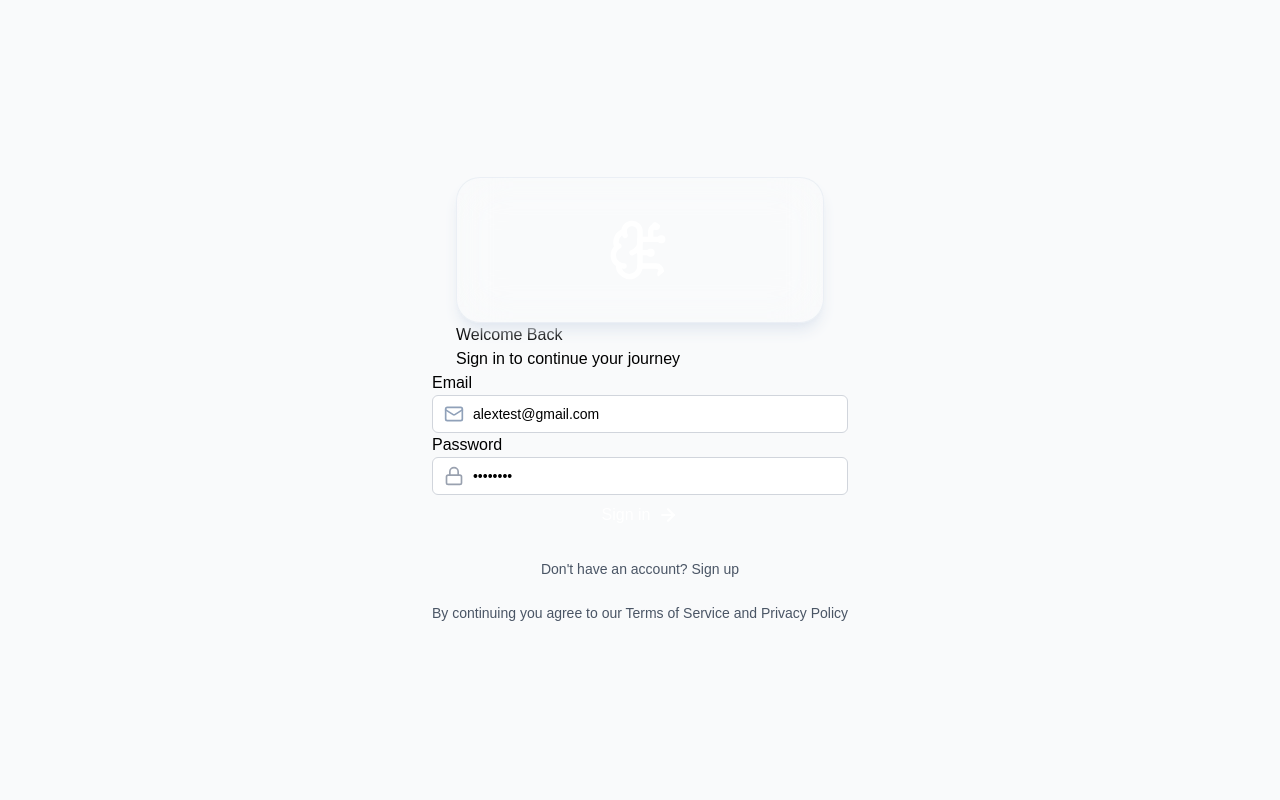
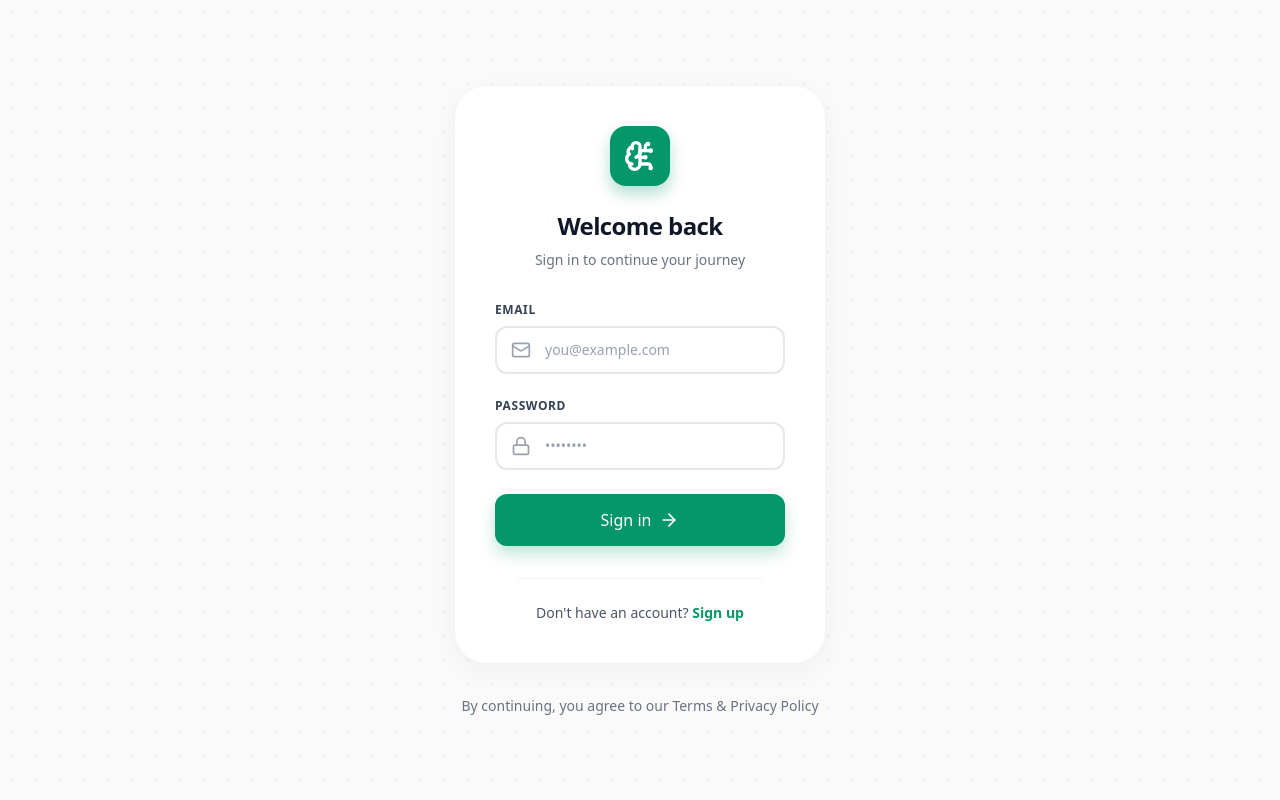
Before and after one commit to Naveen-Kumar48/AI-powered-Learning-Assistant-app, a React app in the folder frontend/: page /login in a window 1280 px wide. Built offline with nearby package versions, Linux system fonts and the light colour scheme; the HTML template or start-up script is replaced by a standard one.

Commit message:
feat: Update LoginPage and RegisterPage with improved UI and form validation; add Spinner component for loading state

```diff
--- a/frontend/src/pages/Auth/LoginPage.jsx
+++ b/frontend/src/pages/Auth/LoginPage.jsx
@@ -7,8 +7,8 @@ import { BrainCircuit, Mail, Lock, ArrowRight } from "lucide-react";
 import toast from "react-hot-toast";
 
 const LoginPage = () => {
-  const [email, setEmail] = useState("alextest@gmail.com");
-  const [password, setPassword] = useState("test@123");
+  const [email, setEmail] = useState("");
+  const [password, setPassword] = useState("");
   const [error, setError] = useState("");
   const [loading, setLoading] = useState(false);
   const [focusedField, setFocusedField] = useState(null);
@@ -34,111 +34,115 @@ const LoginPage = () => {
     }
   };
   return (
-    <div className="flex items-center justify-center min-h-screen bg-gray-50 linear-to-br from-primary to-secondary">
-      <div className=" absolute insert-0 bg-[radial-gradient(#e5eeb,transplant_px)] bg-size [16px_16px] bg-opacity-30 ">
-        <div className=" relative  w-full max-w-md px-6">
-          <div className=" bg-white/10 backdrop-blur-xl border border-slate-200/60 rounded-3xl shadow-lg shadow-slate-200">
+    <div className="flex items-center justify-center min-h-screen bg-[#fafafa] font-sans relative overflow-hidden">
+      {/* Background dot pattern */}
+      <div className="absolute inset-0 z-0 bg-[radial-gradient(#e5e7eb_1px,transparent_1px)] [background-size:24px_24px] opacity-70"></div>
+
+      <div className="relative z-10 w-full max-w-[420px] px-6 flex flex-col items-center">
+        {/* Card */}
+        <div className="bg-white rounded-[2rem] shadow-[0_8px_30px_rgb(0,0,0,0.04)] w-full p-8 sm:p-10 mb-8 border border-gray-100">
+
           {/* Header */}
-            <div className=" text-center mb-10">
-              <BrainCircuit className=" inline-flex items-center justify-center w-16 h-16 bg-linear-to-bg from-emerald-500 to-primary toteal-500 text-white rounded-full mt-10" strokeWidth={2} />
+          <div className="flex flex-col items-center mb-8">
+            <div className="bg-[#059669] p-3.5 rounded-2xl shadow-[0_8px_16px_rgba(5,150,105,0.3)] mb-6">
+              <BrainCircuit className="w-8 h-8 text-white relative z-10" strokeWidth={2.5} />
             </div>
+            <h1 className="text-2xl font-bold text-gray-900 mb-2 tracking-tight">Welcome back</h1>
+            <p className="text-gray-500 text-sm">Sign in to continue your journey</p>
           </div>
 
-          <h1 className="">Welcome Back</h1>
-          <p className="">Sign in to continue your journey</p>
-        </div>
+          {/* Form */}
+          <form onSubmit={handleSubmit} className="space-y-6">
 
-        {/* form */}
-        <div className="">
             {/* Email field */}
-          <label className="">Email</label>
-
+            <div className="space-y-2">
+              <label className="block text-xs font-bold text-gray-700 tracking-wider">EMAIL</label>
               <div className="relative">
                 <div
-              className={`absolute inset-y-0 left-0 pl-3 flex items-center pointer-events-none transition-colors duration-200 ${focusedField === "email"
-                ? "text-emerald-500"
-                : "text-slate-400"
+                  className={`absolute inset-y-0 left-0 pl-4 flex items-center pointer-events-none transition-colors duration-200 ${focusedField === "email" ? "text-[#059669]" : "text-gray-400"
                     }`}
                 >
-              <Mail className="h-5 w-5" />
+                  <Mail className="h-5 w-5" strokeWidth={2} />
                 </div>
-
                 <input
                   type="email"
                   value={email}
                   onChange={(e) => setEmail(e.target.value)}
                   onFocus={() => setFocusedField("email")}
                   onBlur={() => setFocusedField(null)}
-              className="block w-full pl-10 pr-3 py-2 border border-gray-300 rounded-md leading-5 bg-white placeholder-gray-500 focus:outline-none focus:ring-1 focus:ring-primary focus:border-primary sm:text-sm"
+                  className={`block w-full pl-12 pr-4 py-3 borer border-2 rounded-xl leading-5 bg-white placeholder-gray-400 focus:outline-none focus:ring-0 focus:border-[#059669] sm:text-sm transition-all duration-200 outline-none ${focusedField === "email" ? "border-[#059669]" : "border-gray-200"
+                    }`}
                   placeholder="you@example.com"
                   required
                 />
               </div>
+            </div>
 
             {/* Password field */}
-          <label className="">Password</label>
-
+            <div className="space-y-2">
+              <label className="block text-xs font-bold text-gray-700 tracking-wider">PASSWORD</label>
               <div className="relative">
                 <div
-              className={`absolute inset-y-0 left-0 pl-3 flex items-center pointer-events-none transition-colors duration-200 ${focusedField === "password"
-                ? "text-primary"
-                : "text-gray-400"
+                  className={`absolute inset-y-0 left-0 pl-4 flex items-center pointer-events-none transition-colors duration-200 ${focusedField === "password" ? "text-[#059669]" : "text-gray-400"
                     }`}
                 >
                   <Lock className="h-5 w-5" strokeWidth={2} />
                 </div>
-
                 <input
                   type="password"
                   value={password}
                   onChange={(e) => setPassword(e.target.value)}
                   onFocus={() => setFocusedField("password")}
                   onBlur={() => setFocusedField(null)}
-              className="block w-full pl-10 pr-3 py-2 border border-gray-300 rounded-md leading-5 bg-white placeholder-gray-500 focus:outline-none focus:ring-1 focus:ring-primary focus:border-primary sm:text-sm"
-              placeholder="********"
+                  className={`block w-full pl-12 pr-4 py-3 borer border-2 rounded-xl leading-5 bg-white placeholder-gray-400 focus:outline-none focus:ring-0 focus:border-[#059669] sm:text-sm transition-all duration-200 outline-none ${focusedField === "password" ? "border-[#059669]" : "border-gray-200"
+                    }`}
+                  placeholder="••••••••"
+                  required
                 />
               </div>
             </div>
 
-        {/* error message */}
+            {/* Error message */}
             {error && (
-          <div className="mt-4">
+              <div className="text-center">
                 <p className="text-red-500 text-sm">{error}</p>
               </div>
             )}
+
             {/* Submit button */}
             <button
               type="submit"
               disabled={loading}
-          onClick={handleSubmit}
-          className="w-full bg-primary hover:bg-primary/90 text-white font-medium py-2 px-4 rounded-md transition-colors duration-200"
+              className="group w-full bg-[#059669] hover:bg-[#047857] text-white font-medium py-3.5 px-4 rounded-xl shadow-[0_8px_16px_rgba(5,150,105,0.25)] transition-all duration-200 transform hover:-translate-y-0.5 mt-2 flex items-center justify-center"
             >
-          <span className="flex items-center justify-center">
-            {loading ? "Signing in..." : "Sign in"}
-            <ArrowRight className="h-5 w-5 ml-2" strokeWidth={2.5} />
-          </span>
+              <span>{loading ? "Signing in..." : "Sign in"}</span>
+              {!loading && <ArrowRight className="h-5 w-5 ml-2 transition-transform duration-300 group-hover:translate-x-1.5" strokeWidth={2} />}
             </button>
+          </form>
 
+          {/* Divider */}
+          <div className="mt-8 mb-6 border-t border-gray-100 w-full max-w-[85%] mx-auto"></div>
 
-        {/* footer */}
-        <div className="mt-6 text-center">
+          {/* Footer inside card */}
+          <div className="text-center">
             <p className="text-sm text-gray-600">
               Don't have an account?{" "}
-            <Link to="/register" className="text-primary hover:text-primary/90 font-medium">
+              <Link to="/register" className="text-[#059669] hover:text-[#047857] font-semibold">
                 Sign up
               </Link>
             </p>
           </div>
+        </div>
 
-        {/* subtitle footer text */}
-        <div className="mt-6 text-center">
-          <p className="text-sm text-gray-600">
-            By continuing you agree to our  Terms of Service and Privacy Policy
+        {/* Footer outside card */}
+        <div className="text-center">
+          <p className="text-sm text-gray-500">
+            By continuing, you agree to our Terms & Privacy Policy
           </p>
         </div>
       </div>
     </div>
-  )
+  );
 };
 
 export default LoginPage;
--- a/frontend/src/pages/Auth/RegisterPage.jsx
+++ b/frontend/src/pages/Auth/RegisterPage.jsx
@@ -1,9 +1,173 @@
-import React from 'react'
+import React from "react";
+import { useState } from "react";
+import { useNavigate, Link } from "react-router-dom";
+import authService from "../../Services/authService.js";
+import { BrainCircuit, Mail, Lock,User, ArrowRight } from "lucide-react";
+import toast from "react-hot-toast";
 
 const RegisterPage = () => {
+  const [username, setUsername] = useState("");
+  const [email, setEmail] = useState("");
+  const [password, setPassword] = useState("");
+  const [error, setError] = useState("");
+  const [loading, setLoading] = useState(false);
+  const [focusedField, setFocusedField] = useState(null);
+  const navigate = useNavigate();
+
+
+  const handleSubmit = async (e) => {
+    e.preventDefault();
+
+
+    if (password.length < 6) {
+      setError("Password must be at least 6 characters long");
+      toast.error("Password must be at least 6 characters long");
+      return;
+    }
+    setError("");
+    setLoading(true);
+    try {
+      await authService.register(username, email, password);
+      toast.success("Registered successfully! Please Login");
+      navigate("/login");
+    } catch (error) {
+      setError(
+        error.message || "Failed to register.Please try again",
+      );
+      toast.error(error.message || "Failed to register.");
+    } finally {
+      setLoading(false);
+    }
+  };
   return (
-    <div>RegisterPage</div>
-  )
-}
+    <div className="flex items-center justify-center min-h-screen bg-[#fafafa] font-sans relative overflow-hidden">
+      {/* Background dot pattern */}
+      <div className="absolute inset-0 z-0 bg-[radial-gradient(#e5e7eb_1px,transparent_1px)] [background-size:24px_24px] opacity-70"></div>
+
+      <div className="relative z-10 w-full max-w-[420px] px-6 flex flex-col items-center">
+        {/* Card */}
+        <div className="bg-white rounded-[2rem] shadow-[0_8px_30px_rgb(0,0,0,0.04)] w-full p-8 sm:p-10 mb-8 border border-gray-100">
+
+          {/* Header */}
+          <div className="flex flex-col items-center mb-8">
+            <div className="bg-[#05a676] p-3.5 rounded-[1.25rem] shadow-[0_8px_16px_rgba(5,166,118,0.3)] mb-5">
+              <BrainCircuit className="w-8 h-8 text-white relative z-10" strokeWidth={2.5} />
+            </div>
+            <h1 className="text-2xl font-bold text-gray-900 mb-2 tracking-tight">Create an account</h1>
+            <p className="text-gray-500 text-sm">Start your AI-powered learning experience</p>
+          </div>
+
+          {/* Form */}
+          <form onSubmit={handleSubmit} className="space-y-6">
+
+            {/* Username field */}
+            <div className="space-y-2">
+              <label className="block text-xs font-bold text-gray-700 tracking-wider">USERNAME</label>
+              <div className="relative">
+                <div
+                  className={`absolute inset-y-0 left-0 pl-4 flex items-center pointer-events-none transition-colors duration-200 ${focusedField === "username" ? "text-[#05a676]" : "text-gray-400"}`}
+                >
+                  <User className="h-5 w-5" strokeWidth={2} />
+                </div>
+                <input
+                  type="text"
+                  value={username}
+                  onChange={(e) => setUsername(e.target.value)}
+                  onFocus={() => setFocusedField("username")}
+                  onBlur={() => setFocusedField(null)}
+                  className={`block w-full pl-12 pr-4 py-3 border border-2 rounded-xl leading-5 bg-white placeholder-gray-400 focus:outline-none focus:ring-0 focus:border-[#05a676] sm:text-sm transition-all duration-200 outline-none ${focusedField === "username" ? "border-[#05a676]" : "border-gray-200"}`}
+                  placeholder="yourusername"
+                  required
+                />
+              </div>
+            </div>
+
+            {/* Email field */}
+            <div className="space-y-2">
+              <label className="block text-xs font-bold text-gray-700 tracking-wider">EMAIL</label>
+              <div className="relative">
+                <div
+                  className={`absolute inset-y-0 left-0 pl-4 flex items-center pointer-events-none transition-colors duration-200 ${focusedField === "email" ? "text-[#05a676]" : "text-gray-400"}`}
+                >
+                  <Mail className="h-5 w-5" strokeWidth={2} />
+                </div>
+                <input
+                  type="email"
+                  value={email}
+                  onChange={(e) => setEmail(e.target.value)}
+                  onFocus={() => setFocusedField("email")}
+                  onBlur={() => setFocusedField(null)}
+                  className={`block w-full pl-12 pr-4 py-3 border border-2 rounded-xl leading-5 bg-white placeholder-gray-400 focus:outline-none focus:ring-0 focus:border-[#05a676] sm:text-sm transition-all duration-200 outline-none ${focusedField === "email" ? "border-[#05a676]" : "border-gray-200"}`}
+                  placeholder="you@example.com"
+                  required
+                />
+              </div>
+            </div>
+
+            {/* Password field */}
+            <div className="space-y-2">
+              <label className="block text-xs font-bold text-gray-700 tracking-wider">PASSWORD</label>
+              <div className="relative">
+                <div
+                  className={`absolute inset-y-0 left-0 pl-4 flex items-center pointer-events-none transition-colors duration-200 ${focusedField === "password" ? "text-[#05a676]" : "text-gray-400"}`}
+                >
+                  <Lock className="h-5 w-5" strokeWidth={2} />
+                </div>
+                <input
+                  type="password"
+                  value={password}
+                  onChange={(e) => setPassword(e.target.value)}
+                  onFocus={() => setFocusedField("password")}
+                  onBlur={() => setFocusedField(null)}
+                  className={`block w-full pl-12 pr-4 py-3 border border-2 rounded-xl leading-5 bg-white placeholder-gray-400 focus:outline-none focus:ring-0 focus:border-[#05a676] sm:text-sm transition-all duration-200 outline-none ${focusedField === "password" ? "border-[#05a676]" : "border-gray-200"}`}
+                  placeholder="••••••••"
+                  required
+                />
+              </div>
+            </div>
+
+            {/* Error message */}
+            {error && (
+              <div className="text-center">
+                <p className="text-red-500 text-sm">{error}</p>
+              </div>
+            )}
+
+            {/* Submit button */}
+            <button
+              type="submit"
+              disabled={loading}
+              className="group w-full bg-[#0aa676] hover:bg-[#088c63] text-white font-medium py-3.5 px-4 rounded-xl shadow-[0_8px_16px_rgba(10,166,118,0.25)] transition-all duration-200 transform hover:-translate-y-0.5 mt-2 flex items-center justify-center"
+            >
+              <span className="text-[15px]">{loading ? "Creating account..." : "Create account"}</span>
+              {!loading && <ArrowRight className="h-5 w-5 ml-2 transition-transform duration-300 group-hover:translate-x-1.5" strokeWidth={2} />}
+            </button>
+          </form>
+
+          {/* Divider */}
+          <div className="mt-8 mb-6 border-t border-gray-100 w-full max-w-[85%] mx-auto"></div>
+
+          {/* Footer inside card */}
+          <div className="text-center">
+            <p className="text-sm text-gray-600">
+              Already have an account?{" "}
+              <Link to="/login" className="text-[#05a676] hover:text-[#048861] font-semibold">
+                Sign in
+              </Link>
+            </p>
+          </div>
+        </div>
+
+        {/* Footer outside card */}
+        <div className="text-center mt-6">
+          <p className="text-sm text-gray-500">
+            By continuing, you agree to our Terms & Privacy Policy
+          </p>
+        </div>
+      </div>
+    </div>
+  );
+};
+
 
 export default RegisterPage
```
Also changed, not shown: frontend/src/components/common/Spinner.jsx (added, +11 -0 lines). Lines whose indentation alone changed are shown as unchanged.
